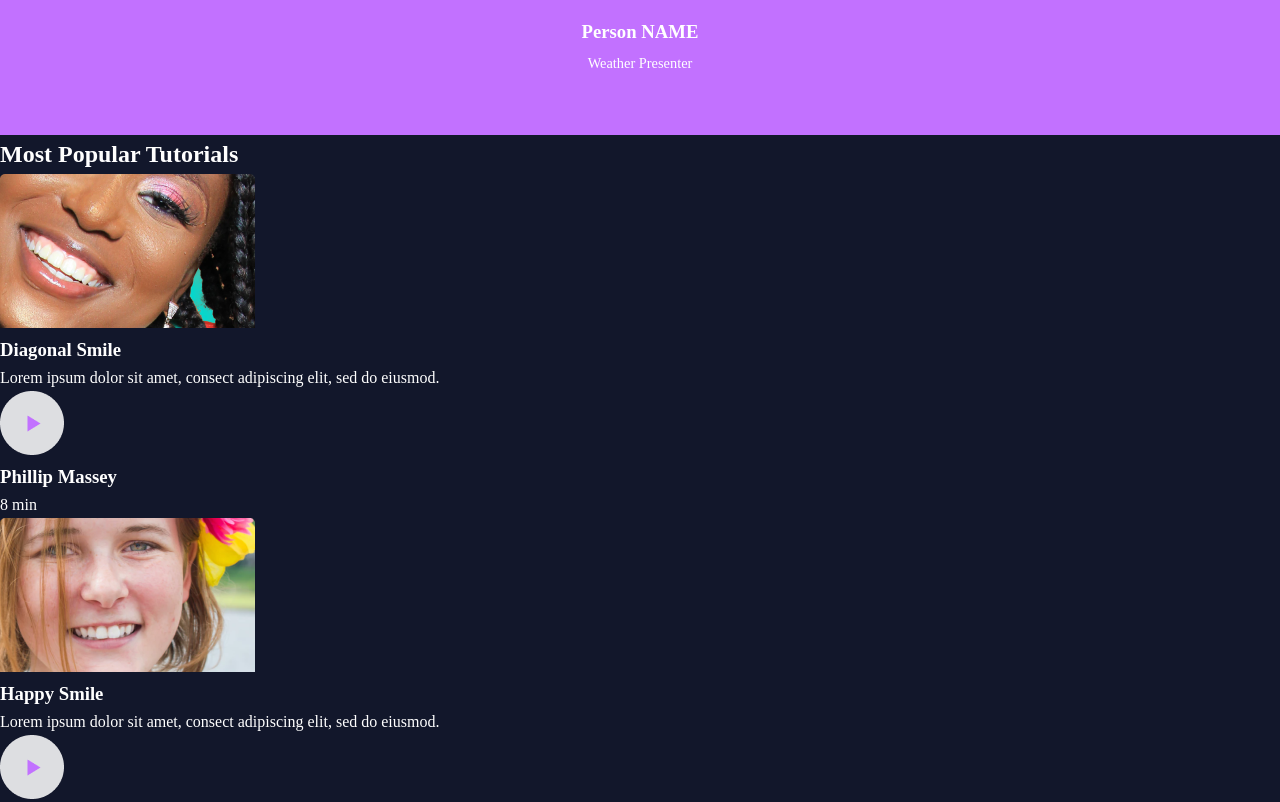
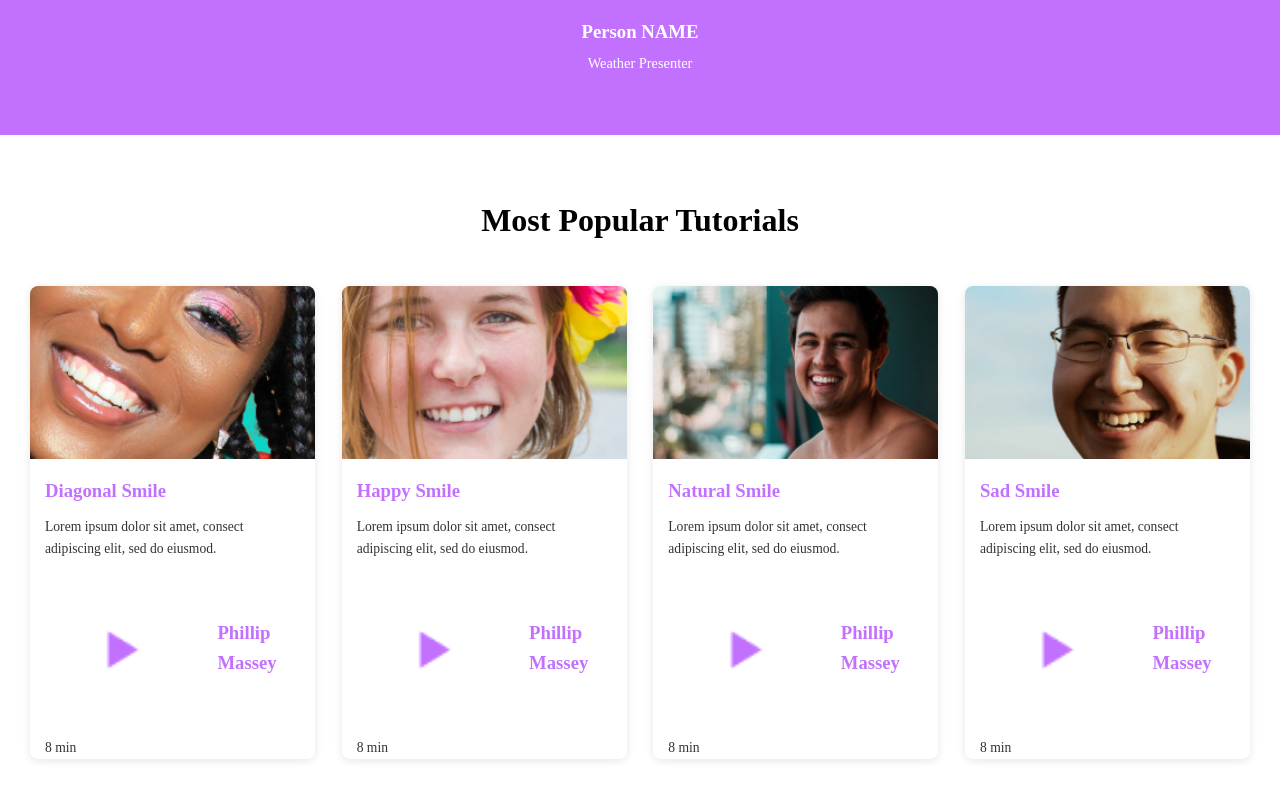
Before and after one commit to Kellzdroid/alx_html_css, a plain HTML site: page index.html in a window 1280 px wide. Shown: the part 983-1785 px from the top of the page. Drawn offline with Linux system fonts and the light colour scheme.

Commit message:
Tutorial Videos section added

```diff
--- a/styles.css
+++ b/styles.css
@@ -123,3 +123,55 @@ section:nth-of-type(2) h3 {
 section:nth-of-type(2) p {
   font-size: 0.9rem;
 }
+
+/* Tutorials Videos */
+
+section:nth-of-type(3) {
+  background: white;
+  color: black;
+  padding: 60px 30px;
+  text-align: center;
+}
+
+section:nth-of-type(3) h2 {
+  font-size: 2rem;
+  margin-bottom: 40px;
+}
+
+.tutorials {
+  display: flex;
+  flex-wrap: wrap;
+  justify-content: space-between;
+  gap: 20px;
+}
+
+.tutorial {
+  width: calc(25% - 20px);
+  background: #fff;
+  border-radius: 8px;
+  overflow: hidden;
+  box-shadow: 0 2px 8px rgba(0,0,0,0.1);
+  text-align: left;
+}
+
+.tutorial img {
+  width: 100%;
+}
+
+.tutorial h3 {
+  padding: 10px 15px;
+  color: #C271FF;
+}
+
+.tutorial p {
+  padding: 0 15px;
+  font-size: 0.85rem;
+  color: #333;
+}
+
+.tutorial .author {
+  display: flex;
+  align-items: center;
+  padding: 15px;
+  gap: 10px;
+}
```
